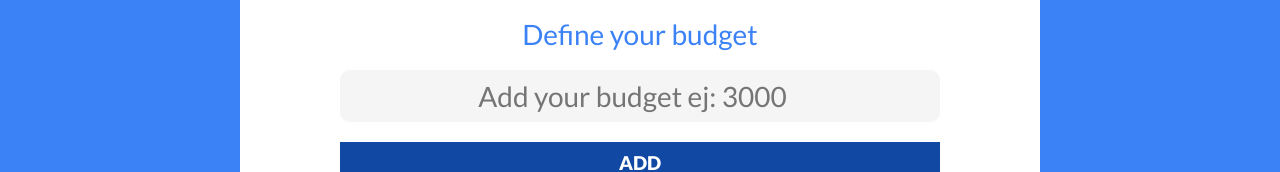
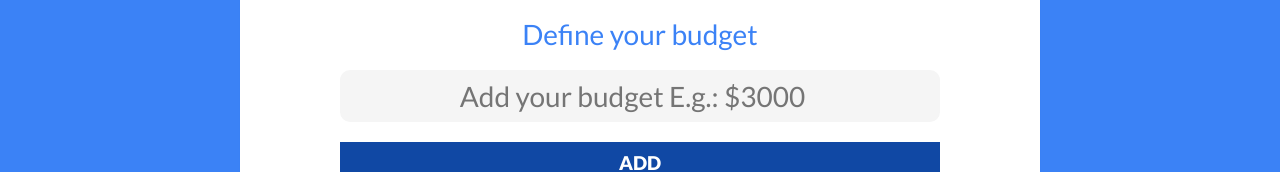
Before and after one commit to alejandrogch7/tracker, a React (Vite) app: page / in a window 1280 px wide. Shown: the part 178-350 px from the top of the page. Built offline with nearby package versions, Linux system fonts and the light colour scheme.

Commit message:
just another commit 3

```diff
--- a/src/components/NuevoPresupuesto.jsx
+++ b/src/components/NuevoPresupuesto.jsx
@@ -30,7 +30,7 @@ const NuevoPresupuesto = ({
                 <input
                 type="number"
                 className='nuevo-presupuesto'
-                placeholder='Add your budget ej: 3000'
+                placeholder='Add your budget E.g.: $3000'
                 value={presupuesto}
                 onChange={(e)=>setPresupuesto(Number(e.target.value))}
                 />
```
